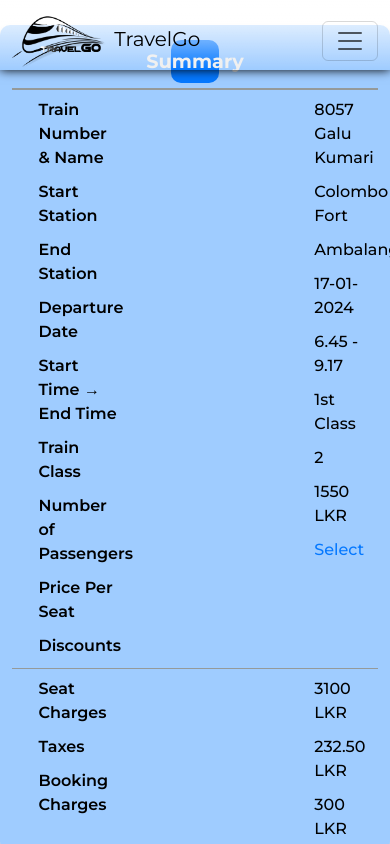
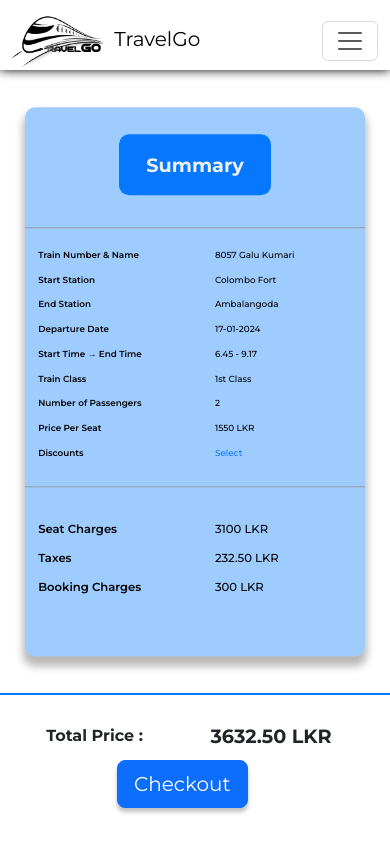
Before and after one commit to nadeeshaMadusanka99/TravelGo-Frontend, a React (Vite) app: page /pricebreakdown in a window 390 px wide. Built offline with nearby package versions, Linux system fonts and the light colour scheme.

Commit message:
responsive Price Breackdown page

```diff
--- a/src/Screens/PriceBreakdown/PriceBreakdown.jsx
+++ b/src/Screens/PriceBreakdown/PriceBreakdown.jsx
@@ -8,9 +8,9 @@ const PriceBreakdown = () =>{
         <main className="pricebreakdown">
             <Container className='pricebreakdown-container mb-4'>
                 <p className='summary-heading'>Summary</p>
-                <div className="divider mb-2"></div>
+                <div className="divider-upper mb-2"></div>
                 <Row className='pricebreakdown-row'>
-                    <Col className='pricebreakdown-col' xs={4}>
+                    <Col className='pricebreakdown-col-left' xs={4}>
                         <p className="left-headings">Train Number & Name</p>
                         <p className="left-headings">Start Station</p>
                         <p className="left-headings">End Station</p>
@@ -21,9 +21,9 @@ const PriceBreakdown = () =>{
                         <p className="left-headings">Price Per Seat</p>
                         <p className="left-headings">Discounts</p>
                     </Col>
-                    <Col className='pricebreakdown-col' xs={4}>
+                    <Col className='pricebreakdown-col-mid' xs={4}>
                     </Col>
-                    <Col className='pricebreakdown-col' xs={4}>
+                    <Col className='pricebreakdown-col-right' xs={4}>
                         <p className="right-data">8057 Galu Kumari</p>
                         <p className="right-data">Colombo Fort</p>
                         <p className="right-data">Ambalangoda</p>
@@ -35,32 +35,40 @@ const PriceBreakdown = () =>{
                         <p className="right-data-select">Select</p>
                     </Col>
                 </Row>
-                <div className="divider mb-2"></div>
+                <div className="divider-below mb-2"></div>
                 <Row className='pricebreakdown-row'>
-                    <Col className='pricebreakdown-col' xs={4}>
+                    <Col className='pricebreakdown-col-left' xs={4}>
+                    <div className="sum-charge">
                         <p className="left-headings">Seat Charges</p>
                         <p className="left-headings">Taxes</p>
                         <p className="left-headings">Booking Charges</p>
+                    </div>
+
                     </Col>
-                    <Col className='pricebreakdown-col' xs={4}>
+                    <Col className='pricebreakdown-col-mid' xs={4}>
                     </Col>
-                    <Col className='pricebreakdown-col' xs={4}>
+                    <Col className='pricebreakdown-col-right' xs={4}>
+                        <div className="sum-charge">
                         <p className="right-data">3100 LKR</p>
                         <p className="right-data">232.50 LKR</p>
                         <p className="right-data">300 LKR</p>
+                        </div>
                     </Col>
                 </Row>
             </Container>
             <div className="divider-outside mb-2"></div>
             <Container fluid={true}>
                 <Row className="bottom-row">
-                    <Col xs={4}>
-                        <p className="total mt-2">Total Price : </p>
+                    <Col xs={4} className="price-colomn">
+
+                        <p className="total-a mt-2">Total Price : </p>
+
+
                     </Col>
-                    <Col xs={4}>
-                        <p className="total-value mt-2"> 3632.50 LKR</p>
+                    <Col xs={4} className="price-colomn">
+                        <p className="total-val mt-2"> 3632.50 LKR</p>
                     </Col>
-                    <Col xs={4}>
+                    <Col xs={4} className="checkout">
                         <LinkContainer to="/payment">
                             <button className="btn btn-primary btn-block btn-lg checkout-btn">Checkout</button>
                         </LinkContainer>
--- a/src/Screens/PriceBreakdown/PriceBreakdown.scss
+++ b/src/Screens/PriceBreakdown/PriceBreakdown.scss
@@ -27,7 +27,12 @@
 
 
 }
-.divider {
+.divider-upper {
+    width: 100%;
+    height: 1.5px;
+    background-color: #959a9a;
+}
+.divider-below {
     width: 100%;
     height: 1.5px;
     background-color: #959a9a;
@@ -66,11 +71,108 @@
     box-shadow: 0px 4px 4px rgba(0, 0, 0, 0.25);
 
 }
-.total , .total-value{
+.total-a , .total-val{
     font-size: 1.2rem;
     font-weight: weight(bold);
     margin-left: 30%;
 }
-.total{
+.total-a{
     margin-left: 76%;
 }
+
+@media(max-width: 768px){
+
+    .pricebreakdown-container{
+
+        position: relative;
+        width: 87%;
+        height: 65%;
+        //margin: 0;
+        padding: 0;
+        //padding-top: 10%;
+        transform: translateY(15%);
+
+        .divider-upper{
+            margin-top: 8%;
+            margin-bottom: 10%;
+
+
+        }
+        .divider-below{
+            margin-top: 17px;
+
+        }
+
+        .pricebreakdown-row{
+
+            height: 60%;
+            width: 100%;
+        }
+
+
+        .pricebreakdown-col-left{
+            width: 45%;
+            display: inline;
+
+        }
+        .pricebreakdown-col-right{
+            width: 45%;
+            display: inline;
+        }
+        .pricebreakdown-col-mid{
+            width: 4%;
+        }
+
+    }
+    .summary-heading{
+        width: 45%;
+        height: 20%;
+        margin-top: 8%;
+
+        align-items: center;
+    }
+    .left-headings{
+        margin-left: 10%;
+        margin-top: 9%;
+
+        font-size: 55%;
+
+    }
+    .right-data{
+        margin-left : 10%;
+        font-size: 55%;
+        margin-top: 9%;
+
+    }
+    .right-data-select{
+        margin-left : 10%;
+    }
+    .total-a{
+        margin-left: 20%;
+        font-size: 100%;
+
+
+    }
+    .total-val{
+        margin-left: 2%;
+
+    }
+    .sum-charge{
+        margin-top: 20%;
+        font-size: 132%;
+    }
+   .price-colomn{
+    display: flex;
+    align-items: center;
+    width:50%;
+    text-align: center;
+    margin-top: -20%;
+   }
+   .checkout{
+    width:50%;
+    margin-top: -5%;
+    margin-bottom: 8%;
+    margin-left: 5%;
+
+   }
+}
```
